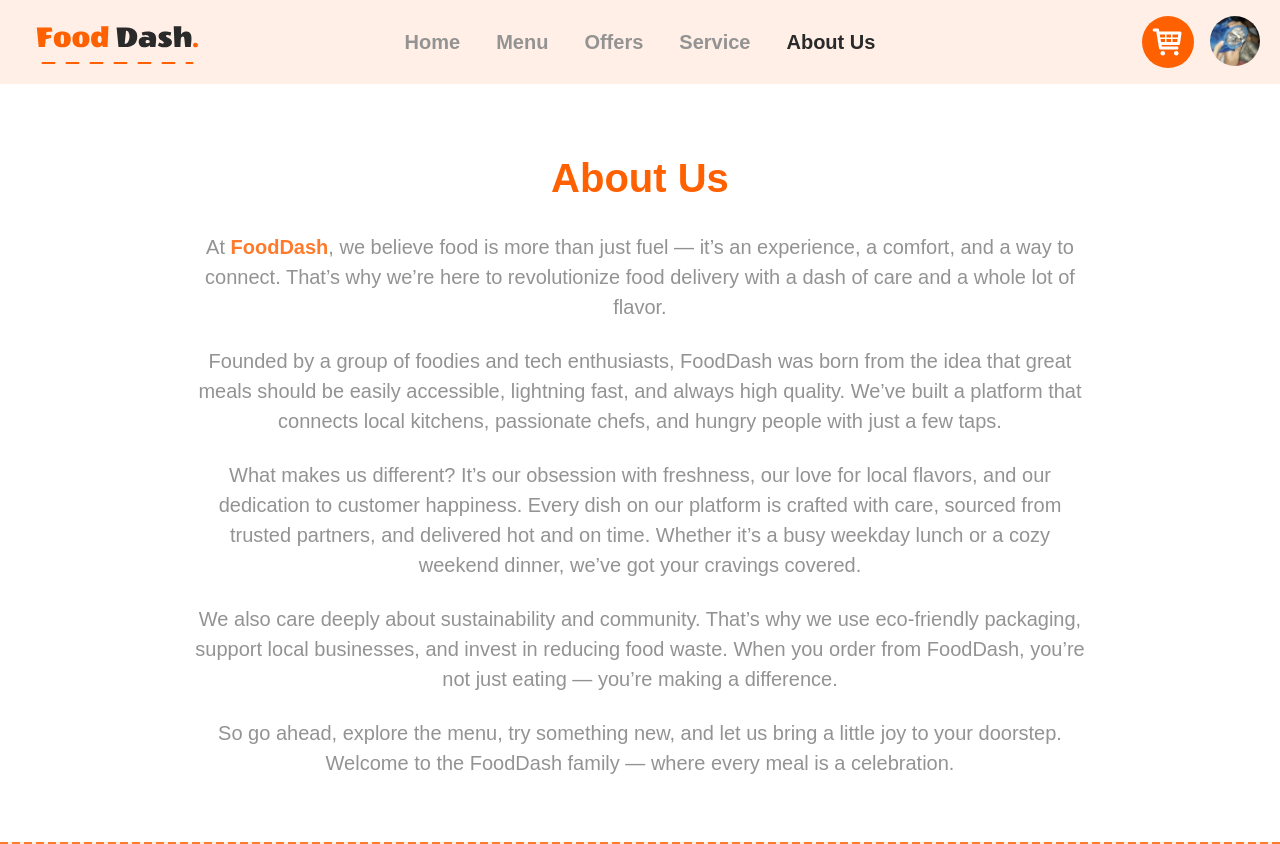
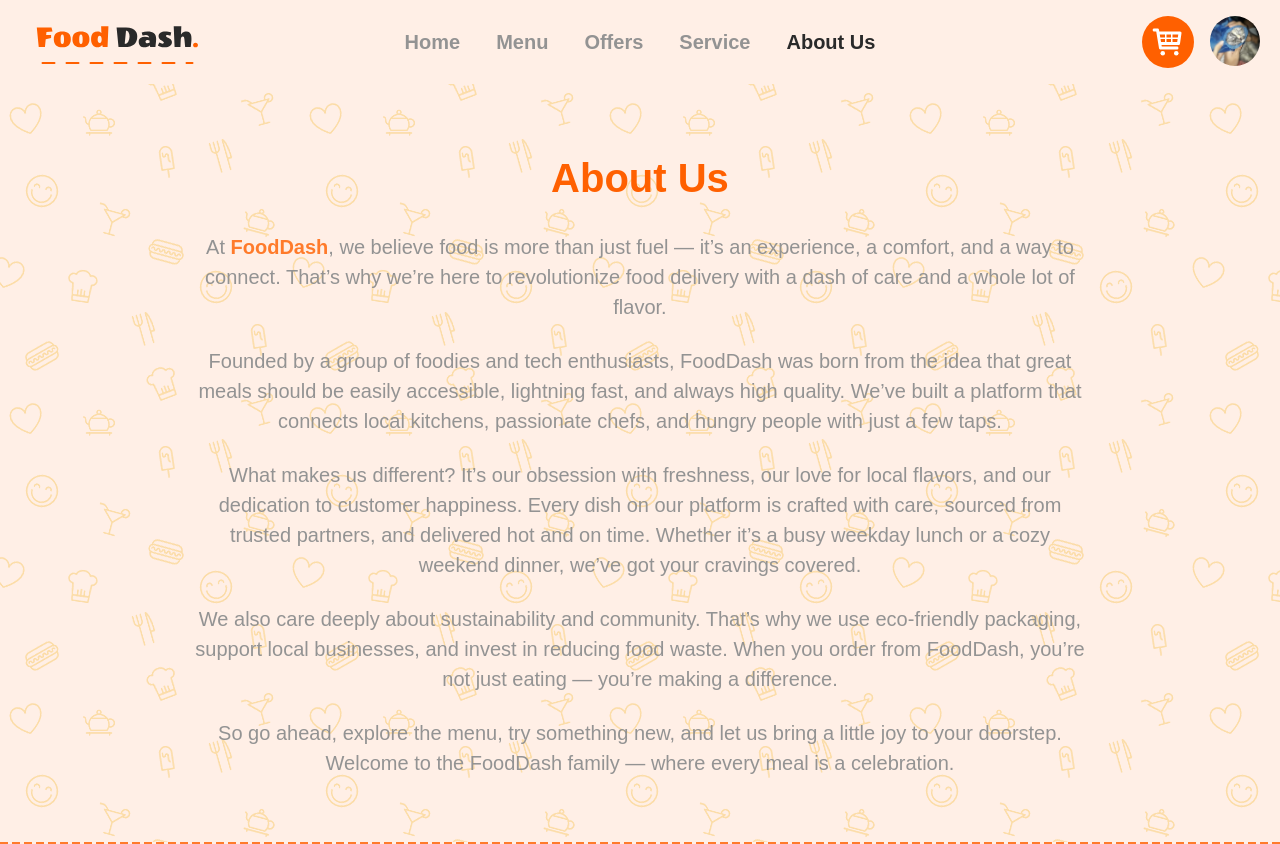
Before and after one commit to Shenoda7/FoodDash, a React (Vite) app: page /about in a window 1280 px wide. Shown: the top 844 px of the page. Built offline with nearby package versions, Linux system fonts and the light colour scheme; the HTML template or start-up script is replaced by a standard one.

Commit message:
added the pattern the rest of the comps

```diff
--- a/src/pages/AboutUs.jsx
+++ b/src/pages/AboutUs.jsx
@@ -1,8 +1,15 @@
 import React from "react";
+import pattern from "../assets/food-pattern.png";
 
 function AboutUs() {
   return (
-    <section className="bg-white py-16 font-lexend">
+    <section
+      className="bg-orange-light py-16 font-lexend"
+      style={{
+        backgroundImage: `url(${pattern})`,
+        backgroundRepeat: "repeat",
+      }}
+    >
       <div className="container max-w-4xl text-center">
         <h2 className="text-heading-md text-orange-dark font-semibold mb-6">
           About Us
--- a/src/pages/NotFound.jsx
+++ b/src/pages/NotFound.jsx
@@ -1,10 +1,17 @@
 import { useNavigate } from "react-router-dom";
+import pattern from "../assets/food-pattern.png";
 
 const NotFound = () => {
   const navigate = useNavigate();
 
   return (
-    <div className="h-screen flex flex-col items-center justify-center bg-orange-light p-4 font-lexend">
+    <div
+      className="h-screen flex flex-col items-center justify-center bg-orange-light p-4 font-lexend"
+      style={{
+        backgroundImage: `url(${pattern})`,
+        backgroundRepeat: "repeat",
+      }}
+    >
       <div className="max-w-2xl text-center">
         <h1 className="text-heading-lg font-bold text-orange-dark mb-4">404</h1>
 
--- a/src/pages/Offers.jsx
+++ b/src/pages/Offers.jsx
@@ -1,4 +1,5 @@
 import React from "react";
+import pattern from "../assets/food-pattern.png";
 
 const offers = [
   {
@@ -50,7 +51,13 @@ const offers = [
 
 function Offers() {
   return (
-    <section className="bg-orange-light py-12 font-lexend">
+    <section
+      className="bg-orange-light py-12 font-lexend"
+      style={{
+        backgroundImage: `url(${pattern})`,
+        backgroundRepeat: "repeat",
+      }}
+    >
       <div className="container">
         <h2 className="text-heading-md text-orange-dark font-semibold mb-6 text-center">
           Special Offers
--- a/src/pages/Service.jsx
+++ b/src/pages/Service.jsx
@@ -1,4 +1,5 @@
 import React from "react";
+import pattern from "../assets/food-pattern.png";
 
 const services = [
   {
@@ -50,7 +51,13 @@ const services = [
 
 function Service() {
   return (
-    <section className="bg-orange-light py-12 font-lexend">
+    <section
+      className="bg-orange-light py-12 font-lexend"
+      style={{
+        backgroundImage: `url(${pattern})`,
+        backgroundRepeat: "repeat",
+      }}
+    >
       <div className="container">
         <h2 className="text-heading-md text-orange-dark font-semibold mb-6 text-center">
           Our Services
```
